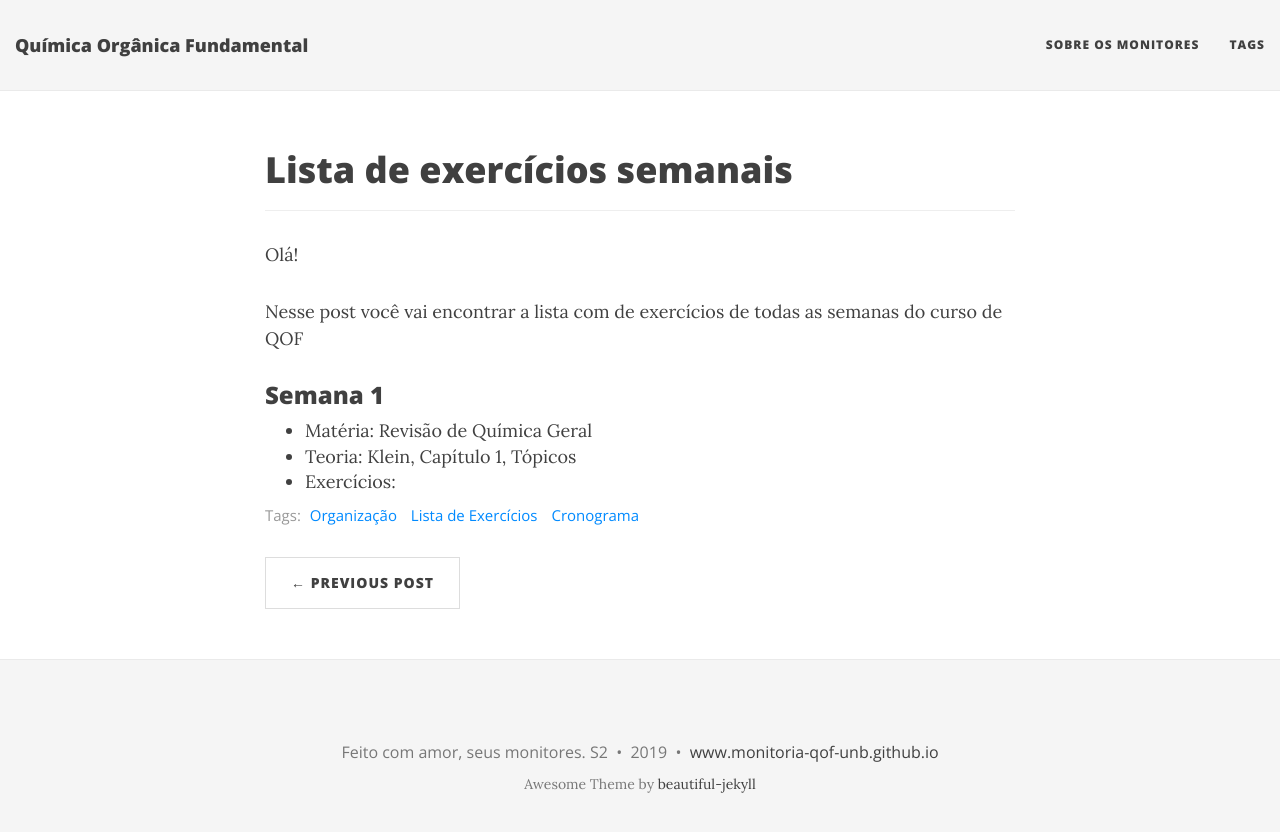
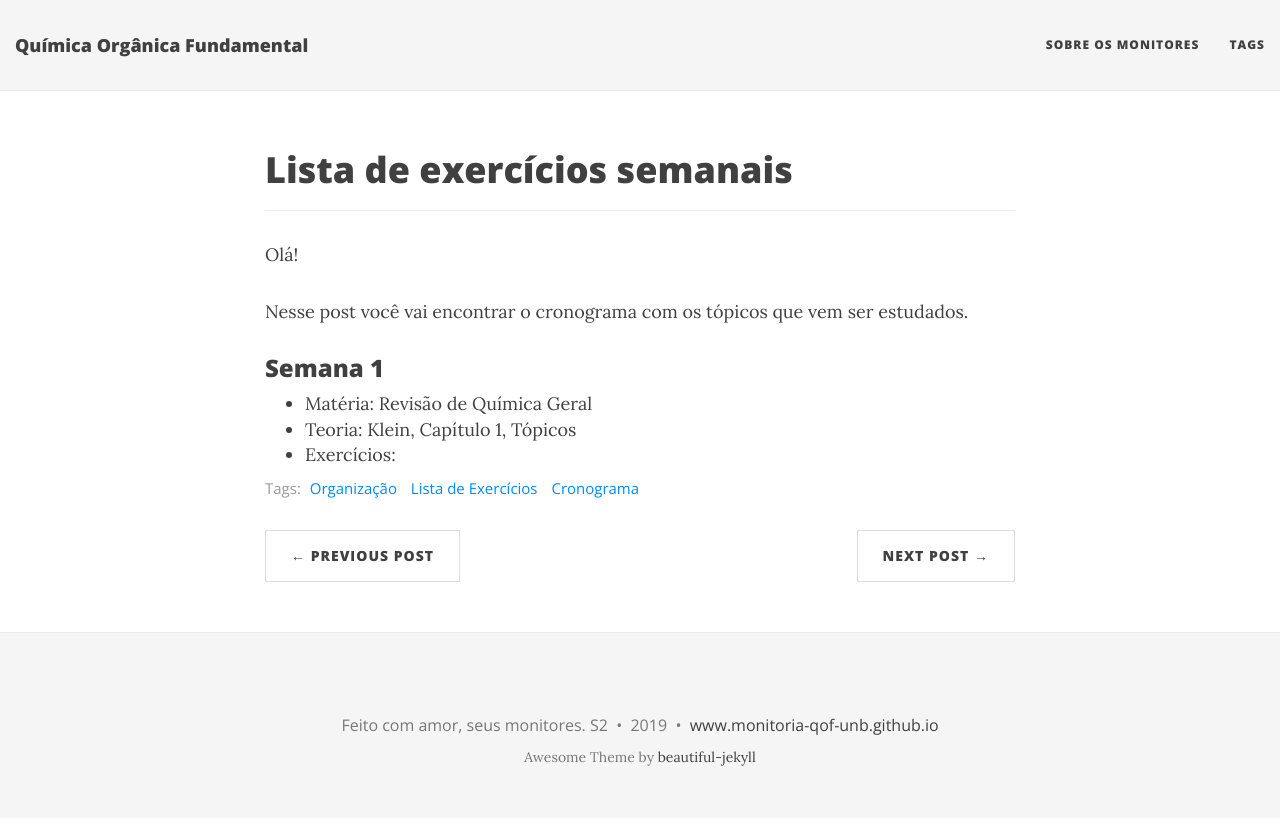
Before and after one commit to monitoria-qof-unb/blog, a Jekyll site: the page built from _posts/2019-07-24-lista_de_exercicios_semanal.md, in a window 1280 px wide. Shown: the top 832 px of the page. Built offline with Jekyll 4.4.1, drawn with Linux system fonts in a browser that asks for light colours.

Commit message:
more modifications

```diff
--- a/_posts/2019-07-24-lista_de_exercicios_semanal.md
+++ b/_posts/2019-07-24-lista_de_exercicios_semanal.md
@@ -1,6 +1,6 @@
 ---
 layout: post
-title:  "Lista de Exercícios Semanais"
+title:  "Cronograma Semanal"
 date:   2019-07-09 16:55:47 -0300
 categories: avisos
 tags: [Organização, Lista de Exercícios, Cronograma]
@@ -12,7 +12,7 @@
 
 Olá!
 
-Nesse post você vai encontrar a lista com de exercícios de todas as semanas do curso de QOF
+Nesse post você vai encontrar o cronograma com os tópicos que vem ser estudados.
 
 
 ### Semana 1
```
Also changed, not shown: _posts/2019-07-24-orientacoes_gerais.md (added, +27 -0 lines).
